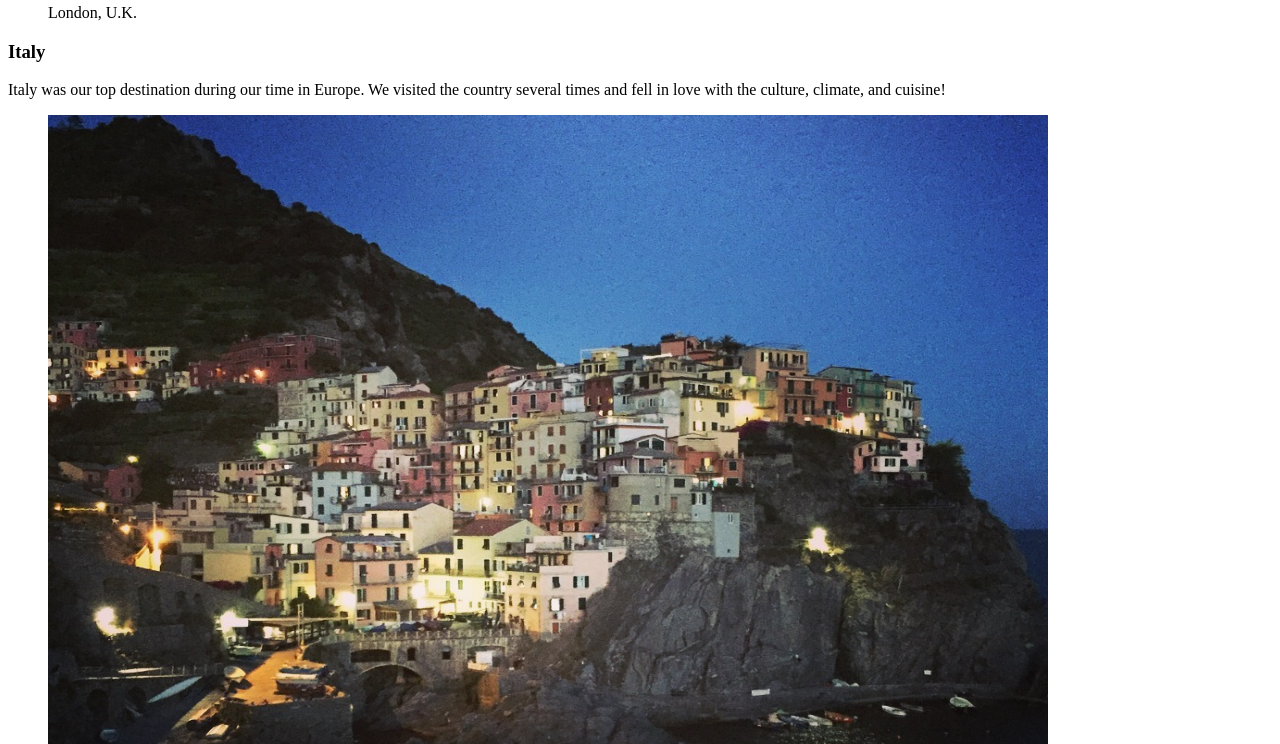
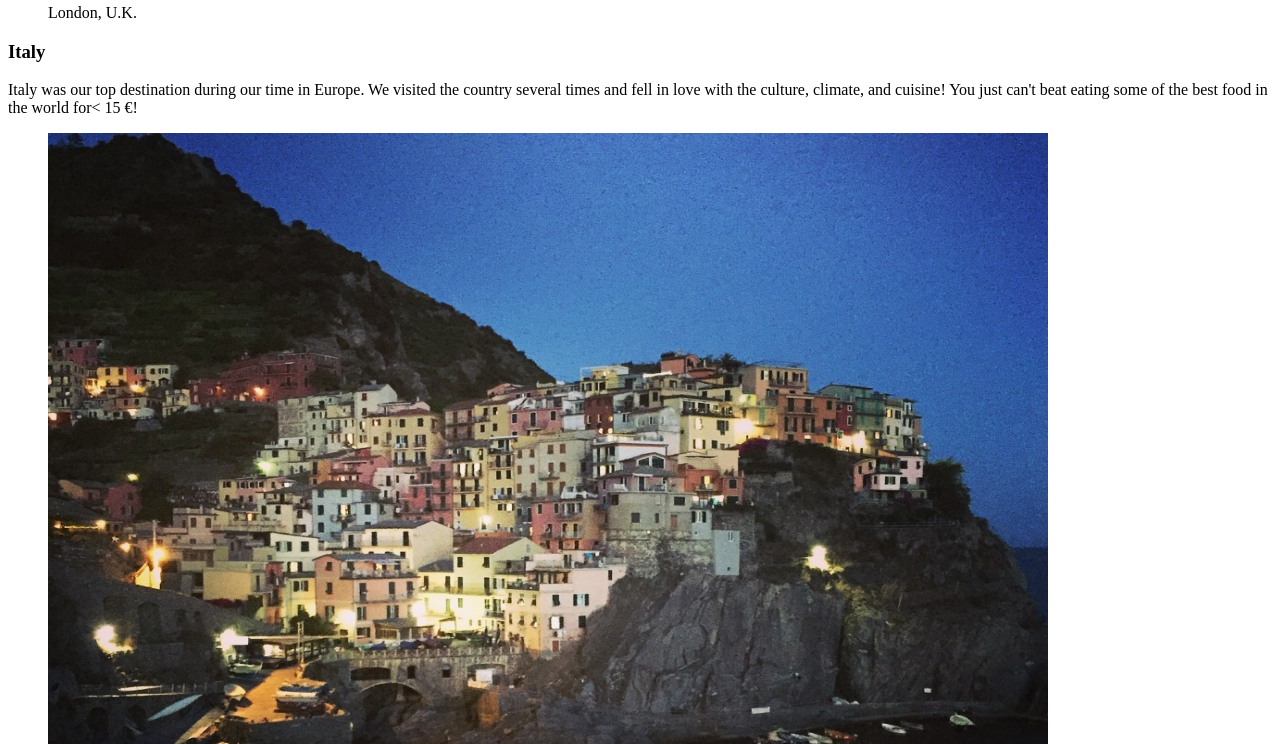
Before and after one commit to jedmorris/html-me-something, a plain HTML site: page index.html in a window 1280 px wide. Shown: the part 7096-7840 px from the top of the page. Drawn offline with Linux system fonts and the light colour scheme; files whose address does not match are found by name.

Commit message:
entities updated

```diff
--- a/index.html
+++ b/index.html
@@ -59,7 +59,9 @@
         </figure>
 
         <h3>Italy</h3>
-        <p>Italy was our top destination during our time in Europe. We visited the country several times and fell in love with the culture, climate, and cuisine!</p>
+        <p>Italy was our top destination during our time in Europe. We visited the country several times and fell in love with the culture, climate, and cuisine!
+            You just can't beat eating some of the best food in the world for&#60 15 &#8364!
+        </p>
         <figure>
             <img src="/Users/slothmanking/git_sloth/lc101/html-me-something/images/itlay/1.jpeg" alt="Cinque Terre" style="width:1000px;height:900px;">
             <figcaption>The evening view from our coastal restaurant in Cinque Terre on the Italian Riveria.</figcaption>
@@ -77,13 +79,8 @@
             <figcaption>The Venetian waterways at night. </figcaption>
         </figure>
 
-
-
-
-
-
        <footer>
-        <p>Photos Are the Property of Jed Morris </p>
+        <p>Photos Are the Property of Jed Morris &#169</p>
         <p><a href="jemorris110@gmail.com">jemorris110@gmail.com</a></p>
       </footer>
    </body>
```
